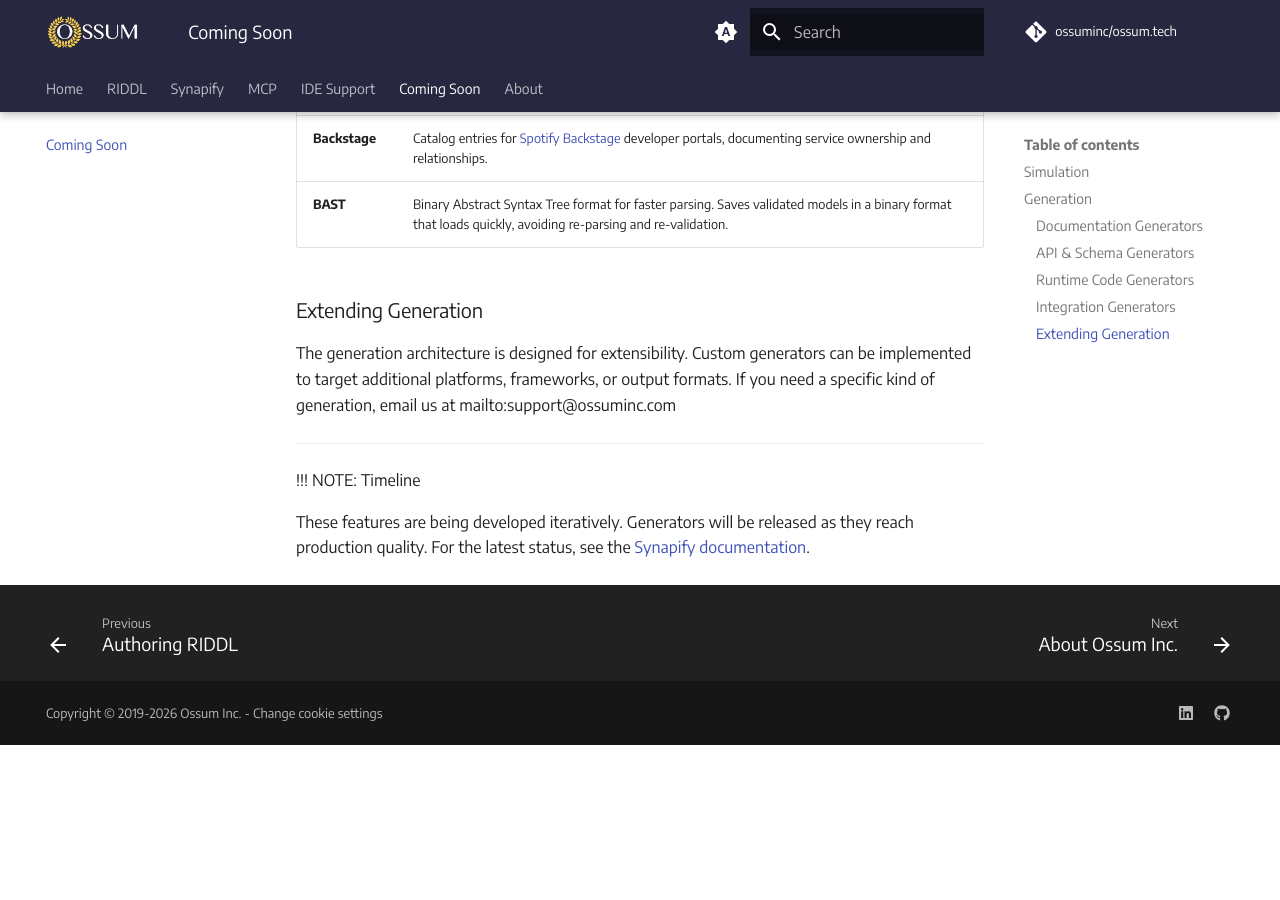
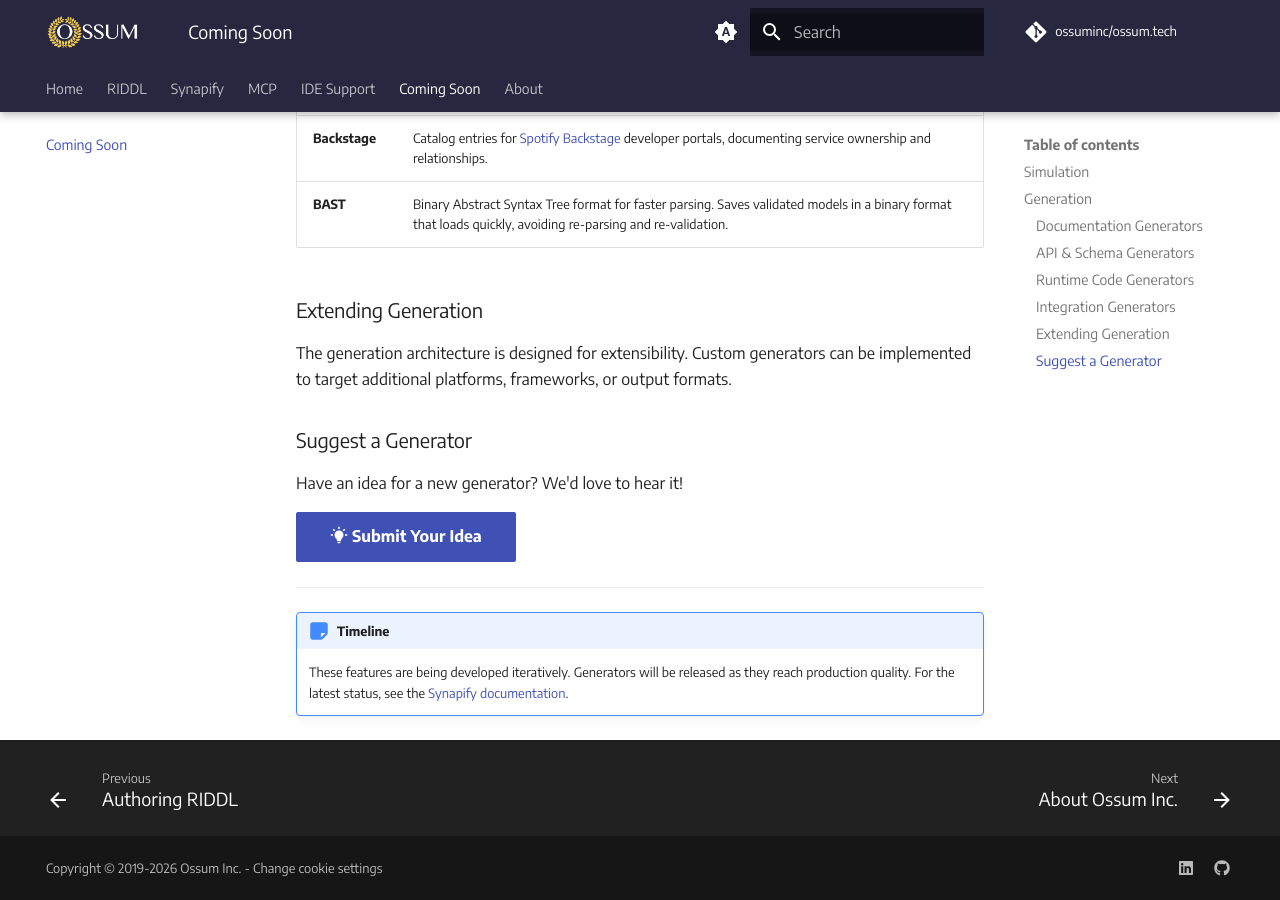
Before and after one commit to ossuminc/ossum.tech, an MkDocs documentation site: the page built from docs/coming-soon/index.md, in a window 1280 px wide and 900 px high, scrolled down 1970 px. Built offline with MkDocs 1.6.1 and Material for MkDocs 9.7.7, drawn with Linux system fonts in a browser that asks for light colours; comment, search, counter and statistics services are not loaded; before the commit the page ends 2715 px from its top, so only the background shows below that.

Commit message:
Add generator suggestion form link and fix admonition syntax
- Replace embedded Google Form with styled button link (dark theme compatible)
- Fix admonition syntax for Timeline note

Co-Authored-By: Claude Opus 4.5 <noreply@anthropic.com>

```diff
--- a/docs/coming-soon/index.md
+++ b/docs/coming-soon/index.md
@@ -75,12 +75,16 @@ documentation, and integration artifacts.
 
 The generation architecture is designed for extensibility. Custom generators can
 be implemented to target additional platforms, frameworks, or output formats.
-If you need a specific kind of generation, email us at mailto:support@ossuminc.com
+
+### Suggest a Generator
+
+Have an idea for a new generator? We'd love to hear it!
+
+[**:material-lightbulb-on: Submit Your Idea**](https://docs.google.com/forms/d/e/1FAIpQLSclhKBpyj3kzXAmv7isxUOaqarX4U7__I7lYSx6NT5HvWkF3A/viewform?usp=sf_link){ .md-button .md-button--primary }
 
 ---
 
-!!! NOTE: Timeline
-
-These features are being developed iteratively. Generators will be released
-as they reach production quality.  For the latest status, see the
-[Synapify documentation](../synapify/index.md).
+!!! note "Timeline"
+    These features are being developed iteratively. Generators will be released
+    as they reach production quality. For the latest status, see the
+    [Synapify documentation](../synapify/index.md).
```
